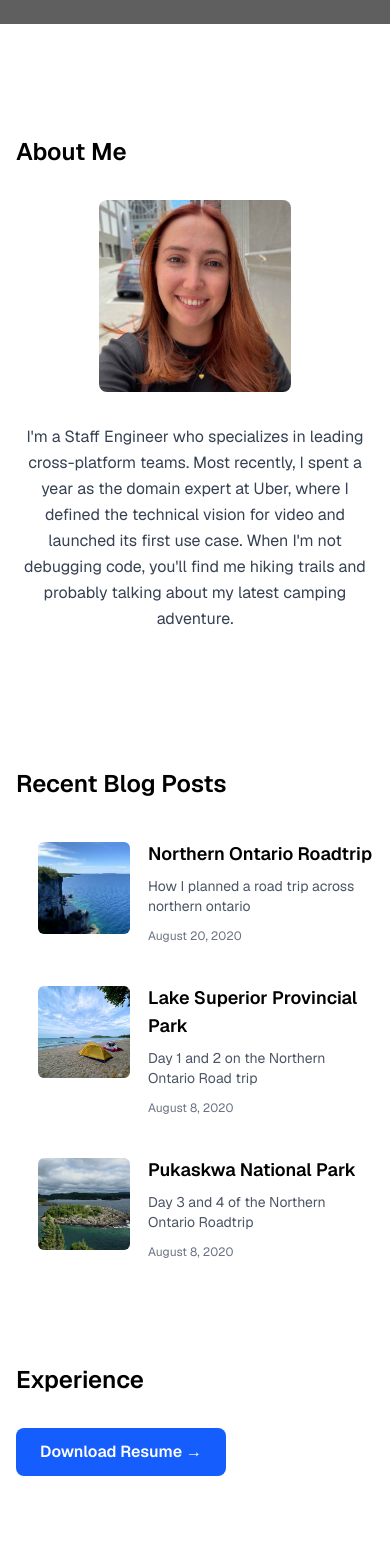
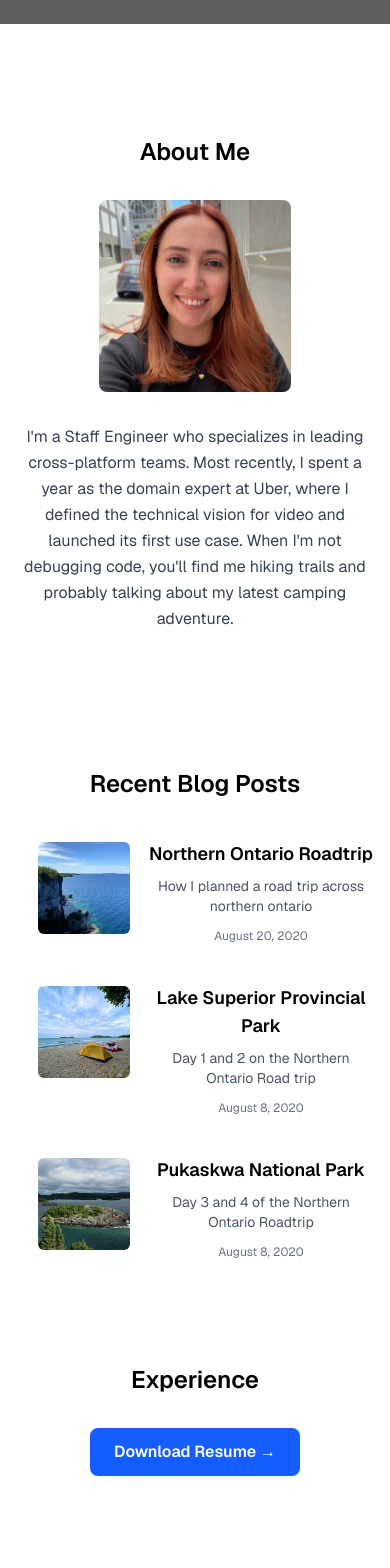
Before and after one commit to ErinCGallagher/personal-nextjs-website, a Next.js app: page / in a window 390 px wide. Shown: the part 820-2388 px from the top of the page. Built offline with nearby package versions, Linux system fonts and the light colour scheme; grey boxes are pictures that could not be loaded.

Commit message:
center text on mboile

```diff
--- a/app/components/about.tsx
+++ b/app/components/about.tsx
@@ -4,7 +4,7 @@ import Link from 'next/link';
 export function About() {
   return (
     <section className="w-full py-12">
-      <h2 className="text-2xl font-semibold text-black dark:text-white mb-8">
+      <h2 className="text-2xl font-semibold text-black text-center md:text-left dark:text-white mb-8">
         About Me
       </h2>
       <div className="flex flex-col md:flex-row gap-8 items-start">
--- a/app/components/experience.tsx
+++ b/app/components/experience.tsx
@@ -24,7 +24,7 @@ export function Experience() {
 
   return (
     <section className="w-full py-12">
-      <h2 className="text-2xl font-semibold text-black dark:text-white mb-8">
+      <h2 className="text-2xl font-semibold text-black text-center md:text-left dark:text-white mb-8">
         Experience
       </h2>
       {/* <div className="space-y-4">
@@ -49,7 +49,7 @@ export function Experience() {
           </div>
         ))}
       </div> */}
-      <div className="mt-6">
+      <div className="mt-6 text-center md:text-left">
         <a
           href="/resume.pdf"
           download="Erin_Gallagher_Resume.pdf"
--- a/app/components/recent-posts.tsx
+++ b/app/components/recent-posts.tsx
@@ -16,12 +16,12 @@ export function RecentPosts() {
 
   return (
     <section className="w-full py-12">
-      <h2 className="text-2xl font-semibold text-black dark:text-white mb-8">
+      <h2 className="text-2xl font-semibold text-center md:text-left text-black dark:text-white mb-8">
         Recent Blog Posts
       </h2>
 
       {recentPosts.length > 0 ? (
-        <div className="grid gap-6 md:gap-8">
+        <div className="grid gap-6 md:gap-8 text-center md:text-left">
           {recentPosts.map((post) => (
             <Link href={`/blog/${post.slug}`} key={post.slug}>
               <article className="group border-l-4 border-transparent hover:border-blue-600 dark:hover:border-blue-400 pl-4 py-2 transition-colors cursor-pointer flex gap-4">
```
